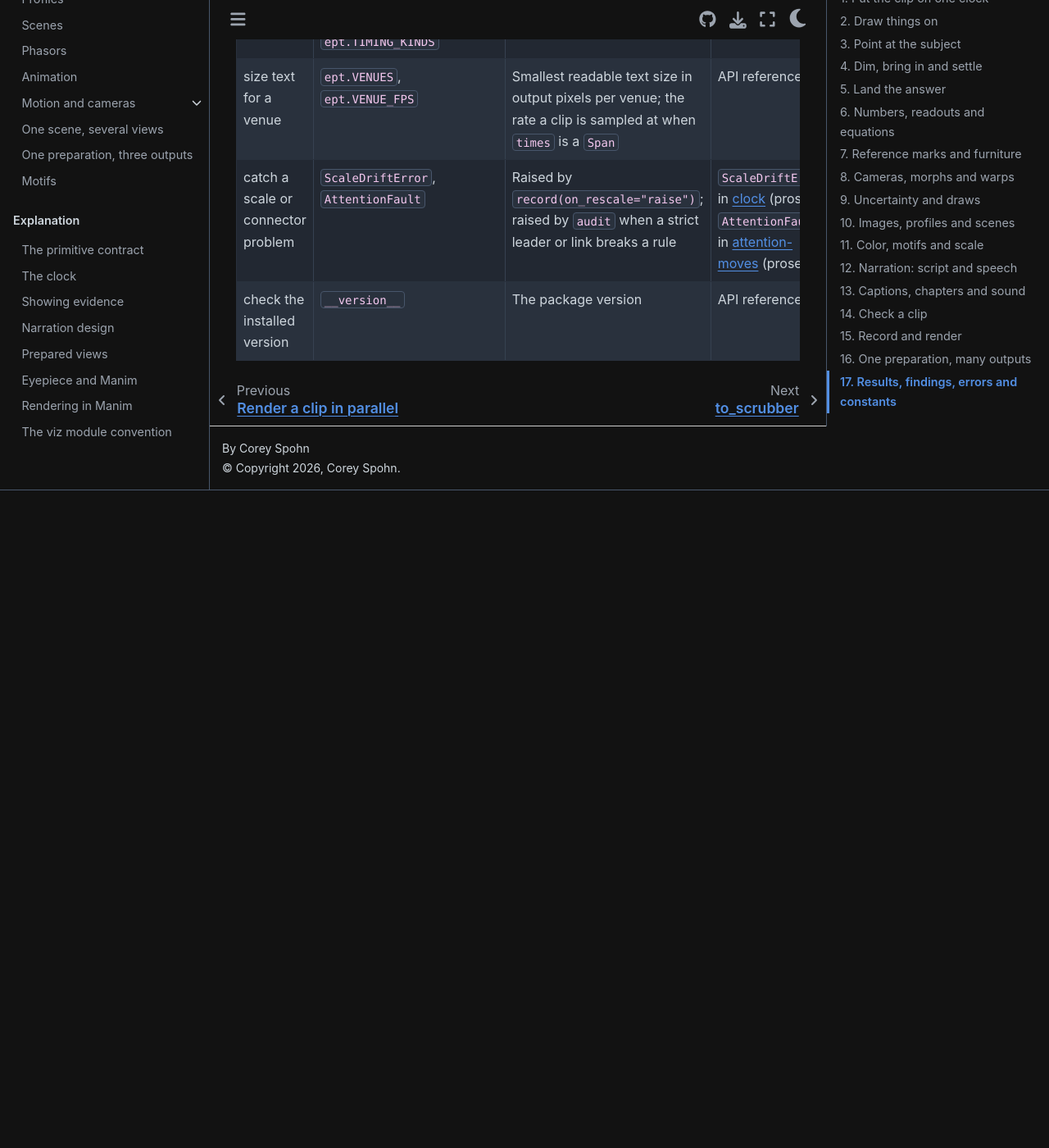
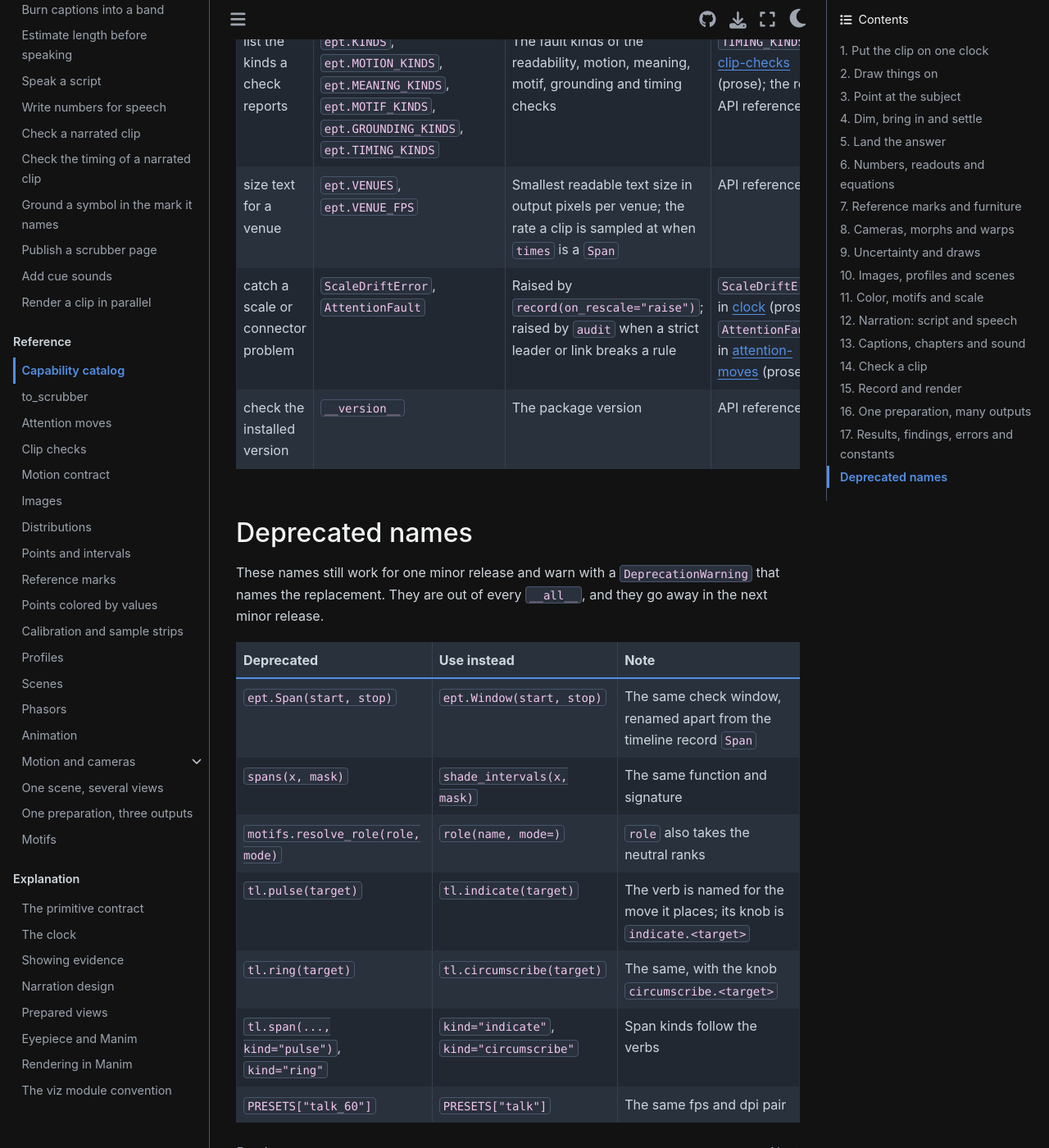
Before and after one commit to CoreySpohn/eyepiece, a Sphinx documentation site: the page built from docs/reference/catalog.md, in a window 1280 px wide and 1400 px high, scrolled down 27971 px. Shown: the whole window at 82% size. Built offline with Sphinx 7.4.7 and the Sphinx Book theme 1.1.4, drawn with Linux system fonts in a browser that asks for light colours; pages that are not in the unit, such as notebooks, are missing from menus; before the commit the page ends 28569 px from its top, so only the background shows below that; some of the changed text lies outside the part shown.

Commit message:
docs(reference): use the 0.16 names and list the deprecated aliases

```diff
--- a/docs/reference/catalog.md
+++ b/docs/reference/catalog.md
@@ -33,7 +33,7 @@
 | start several moves at the same moment | `tl.together()` | Used as a `with` block: every span in it starts at `now` | [motion-clock](../gallery/motion-clock.md) (prose) |
 | step through targets one after another | `tl.stagger(verb, targets, each_s=)` | Calls a verb per target, `each_s` apart | [motion-clock](../gallery/motion-clock.md) (prose) |
 | stagger items inside one beat (rings, pixels) | `stagger(u, rank, span=0.35)` | Per-item progress from one beat's progress | API reference; [motion-clock](../gallery/motion-clock.md) (prose) |
-| find when a cue word is said | `tl.cue("kind:target")` | The word start of a cue mark, as a `Time`; `enter`, `leave`, `text`, `move`, `span`, `caption`, `pulse` and `ring` also take `cue=` | API reference; `cue=` in [narration-design](../explanation/narration-design.md) (prose) |
+| find when a cue word is said | `tl.cue("kind:target")` | The word start of a cue mark, as a `Time`; `enter`, `leave`, `text`, `move`, `span`, `caption`, `indicate` and `circumscribe` also take `cue=` | API reference; `cue=` in [narration-design](../explanation/narration-design.md) (prose) |
 | declare the hero beat (stillness, one move, silence) | `tl.hero(span)`, `plan.hero_windows()` | Marks the span the silence and timing checks treat as deliberate | API reference |
 | mark sections of a clip | `tl.section(name)` | Opens a named section; the plan's frames carry it | [animation](../gallery/animation.md), [build-up](../tutorials/build-up.md) |
 | a span the verbs do not cover | `tl.span(name, seconds, kind=, paced=, ease=, extends=)` | Every default stated explicitly | API reference |
@@ -74,9 +74,9 @@
 
 | I want to... | Use | What it does | Shown in |
 |---|---|---|---|
-| light the thing the narration names | `indicate(artists, scale=, strength=, shape=)`, placed by `tl.pulse(target)` | Swells and tints toward the text ink, then returns exactly | [motion-attention](../gallery/motion-attention.md), [bind-a-move-to-a-knob](../how-to/bind-a-move-to-a-knob.md) |
+| light the thing the narration names | `indicate(artists, scale=, strength=, shape=)`, placed by `tl.indicate(target)` | Swells and tints toward the text ink, then returns exactly | [motion-attention](../gallery/motion-attention.md), [bind-a-move-to-a-knob](../how-to/bind-a-move-to-a-knob.md) |
 | a plateau pulse (emphasis held at its peak) | `indicate(..., shape="plateau")` | Up 35%, hold 30%, down 35% | [contract](../explanation/contract.md) (prose) |
-| outline a thing, then let it go | `circumscribe(target, shape=, style="trace")`, placed by `tl.ring(target)` | Outline draws on, then fades | [motion-attention](../gallery/motion-attention.md) (`circumscribe`), [motion-clock](../gallery/motion-clock.md) (`tl.ring`) |
+| outline a thing, then let it go | `circumscribe(target, shape=, style="trace")`, placed by `tl.circumscribe(target)` | Outline draws on, then fades | [motion-attention](../gallery/motion-attention.md) (`circumscribe`), [motion-clock](../gallery/motion-clock.md) (`tl.circumscribe`) |
 | pass a comet around a thing | `circumscribe(target, style="flash")` | A tapered comet runs once around the outline | [contract](../explanation/contract.md) (prose) |
 | put a no-hue cue behind the subject | `MotifSet.default()["cue"].patch_kw()` on a patch you draw | Text-ink band, ring or underlay behind the subject | [motifs](../gallery/motifs.md) (no function; hand-built patch) |
 | a short caption beside the thing it names | `callout(target, text, side=, rise_pt=)` | Caption with an optional leader, rising into place | [motion-attention](../gallery/motion-attention.md) |
@@ -129,13 +129,13 @@
 |---|---|---|---|
 | a labeled threshold or reference line | `ref_line(ax, value, label, orient=, where=)` | Line with its label pinned to an axes edge | [marks](../gallery/marks.md) |
 | a reference line with its own reveal beat | `ref_line(...)`, then `draw_on(result.artists["line"])` and a `Stage` group for its label, on a `tl.enter` span | No single move: compose the still with a reveal | [marks](../gallery/marks.md) (still only) |
-| shade excluded intervals | `spans(x, mask, intervals=)` | Masked runs as bands | [marks](../gallery/marks.md) |
+| shade excluded intervals | `shade_intervals(x, mask, intervals=)` | Masked runs as bands | [marks](../gallery/marks.md) |
 | a zero row on a log axis | `log_zero_floor(ax, floor)` | Zero row at a display floor with a break mark | [marks](../gallery/marks.md) |
 | a labeled bracket | `bracket(ax, x0, x1, y, text, depth=)` | Square bracket labeled on its far side | [scene](../gallery/scene.md) |
 | a label that reads over marks or pixels | `backing(alpha=)` | `bbox` plate in the background color | [stats](../gallery/stats.md) |
 | a dashed circle or path legible on any pixels | `overlay_circle`, `overlay_line` | Dashed mark with an underlay | [images](../gallery/images.md) |
 | a neutral scenery tone | `neutral(level)` | Gray between background and text ink | [stats](../gallery/stats.md) |
-| the brand color of a role | `role(name)`, `motifs.resolve_role(role, mode=)` | Hex color for a role | [stats](../gallery/stats.md); `resolve_role` API reference |
+| the brand color of a role | `role(name, mode=)` | Hex color for a named role or a neutral rank, in the active or a given mode | [stats](../gallery/stats.md) |
 | a pixel-edge extent and matching axis labels | `extent_lod_from_pixels`, `extent_lod`, `extent_arcsec`, `extent_au`, `label_lod`, `label_arcsec`, `label_au` | Extents and labels for image axes | [images](../gallery/images.md) (`extent_lod_from_pixels`, `label_lod`), [profiles](../gallery/profiles.md) (prose: `extent_arcsec`, `extent_au`); the rest API reference |
 | one field of view across panels | `Frame(half_fov_lod, pixscale_lod=)` | Shared extent for panels of one scene | [one-scene-n-views](../gallery/one-scene-n-views.md) |
 
@@ -226,7 +226,7 @@
 | I want to... | Use | What it does | Shown in |
 |---|---|---|---|
 | check a clip for motion, text and timing faults in one call | `ept.check_clip(fig, draw, plan)`, `ept.assert_clip`, `ept.ClipReport` | Re-renders the plan-driven clip without writing files and collects readability, motion and meaning findings, plan faults, unread knobs and speaking pace | [check-a-clip](../how-to/check-a-clip.md), [motion-checks](../gallery/motion-checks.md); `ClipReport` (prose) |
-| check the path between states | `ept.motion_faults(fig, at, times, moves=, steps=, hops=)`, `ept.assert_motion`, `ept.Span` | Jumps, dead moves, drift, tears, overlap | [motion-checks](../gallery/motion-checks.md), [clip-checks](../reference/clip-checks.md); `assert_motion` (prose) |
+| check the path between states | `ept.motion_faults(fig, at, times, moves=, steps=, hops=)`, `ept.assert_motion`, `ept.Window` | Jumps, dead moves, drift, tears, overlap | [motion-checks](../gallery/motion-checks.md), [clip-checks](../reference/clip-checks.md); `assert_motion` (prose) |
 | declare what a move may move | `MotionContract`, `PlotResult.contract` | The geometry a move promises | [motion-contract](../reference/motion-contract.md) (prose) |
 | check text overlap, size and containment | `ept.readability_faults`, `ept.assert_readable` | Readability findings at sample times | [motion-checks](../gallery/motion-checks.md) (`readability_faults`), [motion-attention](../gallery/motion-attention.md) (`assert_readable`) |
 | check timing: pace, gaps, still screens, numbers | `ept.timing_faults(narration, plan=, source=, at=, readouts=)`, `ept.assert_timing` | Timing findings on the encode or a render callable | [check-timing](../how-to/check-timing.md); `assert_timing` (prose) |
@@ -287,3 +287,18 @@
 | size text for a venue | `ept.VENUES`, `ept.VENUE_FPS` | Smallest readable text size in output pixels per venue; the rate a clip is sampled at when `times` is a `Span` | API reference |
 | catch a scale or connector problem | `ScaleDriftError`, `AttentionFault` | Raised by `record(on_rescale="raise")`; raised by `audit` when a strict leader or link breaks a rule | `ScaleDriftError` in [clock](../explanation/clock.md) (prose), `AttentionFault` in [attention-moves](../reference/attention-moves.md) (prose) |
 | check the installed version | `__version__` | The package version | API reference |
+
+## Deprecated names
+
+These names still work for one minor release and warn with a `DeprecationWarning` that names the
+replacement. They are out of every `__all__`, and they go away in the next minor release.
+
+| Deprecated | Use instead | Note |
+|---|---|---|
+| `ept.Span(start, stop)` | `ept.Window(start, stop)` | The same check window, renamed apart from the timeline record `Span` |
+| `spans(x, mask)` | `shade_intervals(x, mask)` | The same function and signature |
+| `motifs.resolve_role(role, mode)` | `role(name, mode=)` | `role` also takes the neutral ranks |
+| `tl.pulse(target)` | `tl.indicate(target)` | The verb is named for the move it places; its knob is `indicate.<target>` |
+| `tl.ring(target)` | `tl.circumscribe(target)` | The same, with the knob `circumscribe.<target>` |
+| `tl.span(..., kind="pulse")`, `kind="ring"` | `kind="indicate"`, `kind="circumscribe"` | Span kinds follow the verbs |
+| `PRESETS["talk_60"]` | `PRESETS["talk"]` | The same fps and dpi pair |
```
